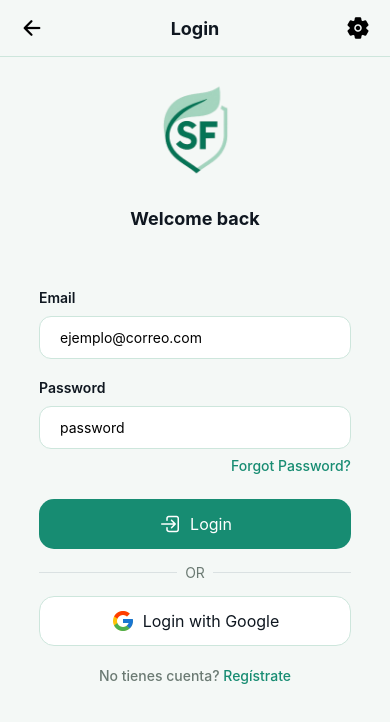
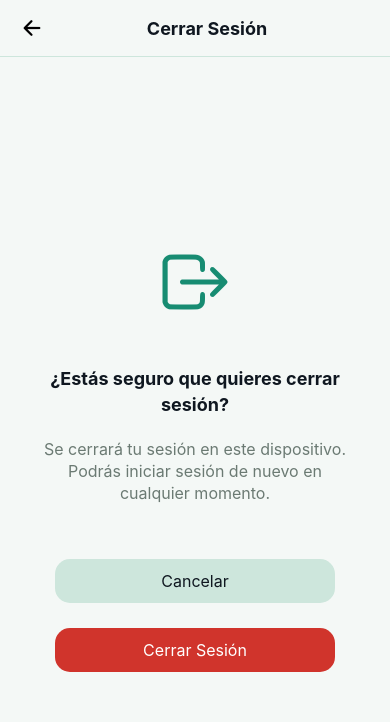
Before and after one commit to JosueUribeUgalde/Proyecto_Final_Apps_Moviles, a React Native app in the folder ProyectFinal/: screen /Logout in a window 390 px wide. Shown: the top 722 px of the page. Built offline with nearby package versions, Linux system fonts and the light colour scheme.

Commit message:
feat/screen logout

```diff
--- a/ProyectFinal/App.js
+++ b/ProyectFinal/App.js
@@ -1,7 +1,7 @@
 import { NavigationContainer } from '@react-navigation/native';
 import { createNativeStackNavigator } from '@react-navigation/native-stack';
 import { SafeAreaProvider } from 'react-native-safe-area-context';
-import { Login, Register, History, PasswordReset } from "./src/screens";
+import { Login, Register, History, PasswordReset, Logout } from "./src/screens";
 
 const Stack = createNativeStackNavigator();
 
@@ -19,6 +19,7 @@ export default function App() {
           <Stack.Screen name="Register" component={Register} />
           <Stack.Screen name="History" component={History} />
           <Stack.Screen name="PasswordReset" component={PasswordReset} />
+          <Stack.Screen name="Logout" component={Logout} />
         </Stack.Navigator>
       </NavigationContainer>
     </SafeAreaProvider>
--- /dev/null
+++ b/ProyectFinal/src/components/styles/LogoutStyles.js
@@ -0,0 +1,40 @@
+import { StyleSheet } from 'react-native';
+import { COLORS, FONTS, RADIUS } from '../constants/theme';
+
+export default StyleSheet.create({
+  container: {
+    flex: 1,
+    backgroundColor: COLORS.background,
+  },
+  content: {
+    flex: 1,
+    alignItems: 'center',
+    justifyContent: 'center',
+    paddingHorizontal: 20,
+  },
+  iconContainer: {
+    marginBottom: 40,
+    alignItems: 'center',
+  },
+  title: {
+    fontSize: FONTS.large,
+    fontWeight: 'bold',
+    color: COLORS.textBlack,
+    textAlign: 'center',
+    marginBottom: 20,
+    lineHeight: 26,
+  },
+  subtitle: {
+    fontSize: FONTS.regular,
+    color: COLORS.textGray,
+    textAlign: 'center',
+    marginBottom: 50,
+    lineHeight: 22,
+    paddingHorizontal: 20,
+  },
+  buttonContainer: {
+    width: '100%',
+    gap: 15,
+    alignItems: 'center',
+  },
+});
--- /dev/null
+++ b/ProyectFinal/src/screens/Logout.js
@@ -0,0 +1,72 @@
+import React, { useState } from "react";
+import { SafeAreaView } from "react-native-safe-area-context";
+import { View, Text } from "react-native";
+import { Ionicons } from '@expo/vector-icons';
+import { HeaderScreen, ButtonLogin, Banner } from "../components";
+import { COLORS } from "../components/constants/theme";
+import styles from "../components/styles/LogoutStyles";
+
+export default function Logout({ navigation }) {
+    const [showBanner, setShowBanner] = useState(false);
+
+    const handleLogout = () => {
+        setShowBanner(true);
+        setTimeout(() => {
+            navigation.navigate('Login');
+        }, 2000);
+    };
+
+    const handleCancel = () => {
+        navigation.goBack();
+    };
+
+    return (
+        <SafeAreaView edges={['top']} style={styles.container}>
+            <HeaderScreen
+                title="Cerrar Sesión"
+                leftIcon={<Ionicons name="arrow-back" size={24} color="black" />}
+                onLeftPress={handleCancel}
+            />
+
+            <View style={styles.content}>
+                <View style={styles.iconContainer}>
+                    <Ionicons name="log-out-outline" size={80} color={COLORS.primary} />
+                </View>
+
+                <Text style={styles.title}>
+                    ¿Estás seguro que quieres cerrar sesión?
+                </Text>
+
+                <Text style={styles.subtitle}>
+                    Se cerrará tu sesión en este dispositivo.{'\n'}
+                    Podrás iniciar sesión de nuevo en cualquier momento.
+                </Text>
+
+                <View style={styles.buttonContainer}>
+                    <ButtonLogin
+                        title="Cancelar"
+                        onPress={handleCancel}
+                        backgroundColor={COLORS.secondary}
+                        textColor={COLORS.textBlack}
+                        showBorder={false}
+                    />
+
+                    <ButtonLogin
+                        title="Cerrar Sesión"
+                        onPress={handleLogout}
+                        backgroundColor={COLORS.error}
+                        textColor={COLORS.textWhite}
+                        showBorder={false}
+                    />
+                </View>
+            </View>
+
+            <Banner
+                message="Sesión cerrada exitosamente"
+                type="success"
+                visible={showBanner}
+                onHide={() => setShowBanner(false)}
+            />
+        </SafeAreaView>
+    );
+}
--- a/ProyectFinal/src/screens/index.js
+++ b/ProyectFinal/src/screens/index.js
@@ -2,3 +2,4 @@ export { default as Login } from './Login';
 export { default as Register } from './Register';
 export { default as History } from './History';
 export { default as PasswordReset } from './PasswordReset';
+export { default as Logout } from './Logout';
```
